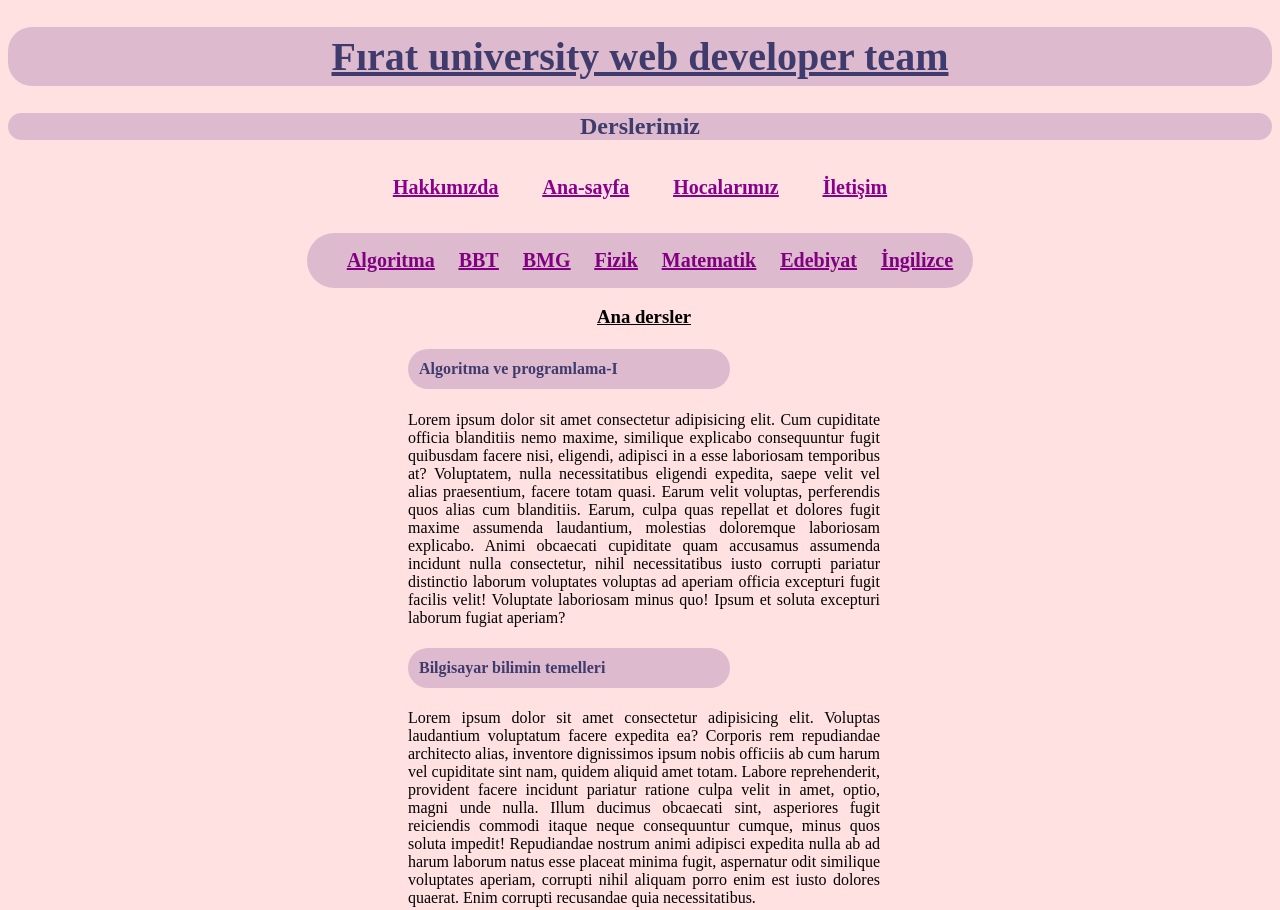
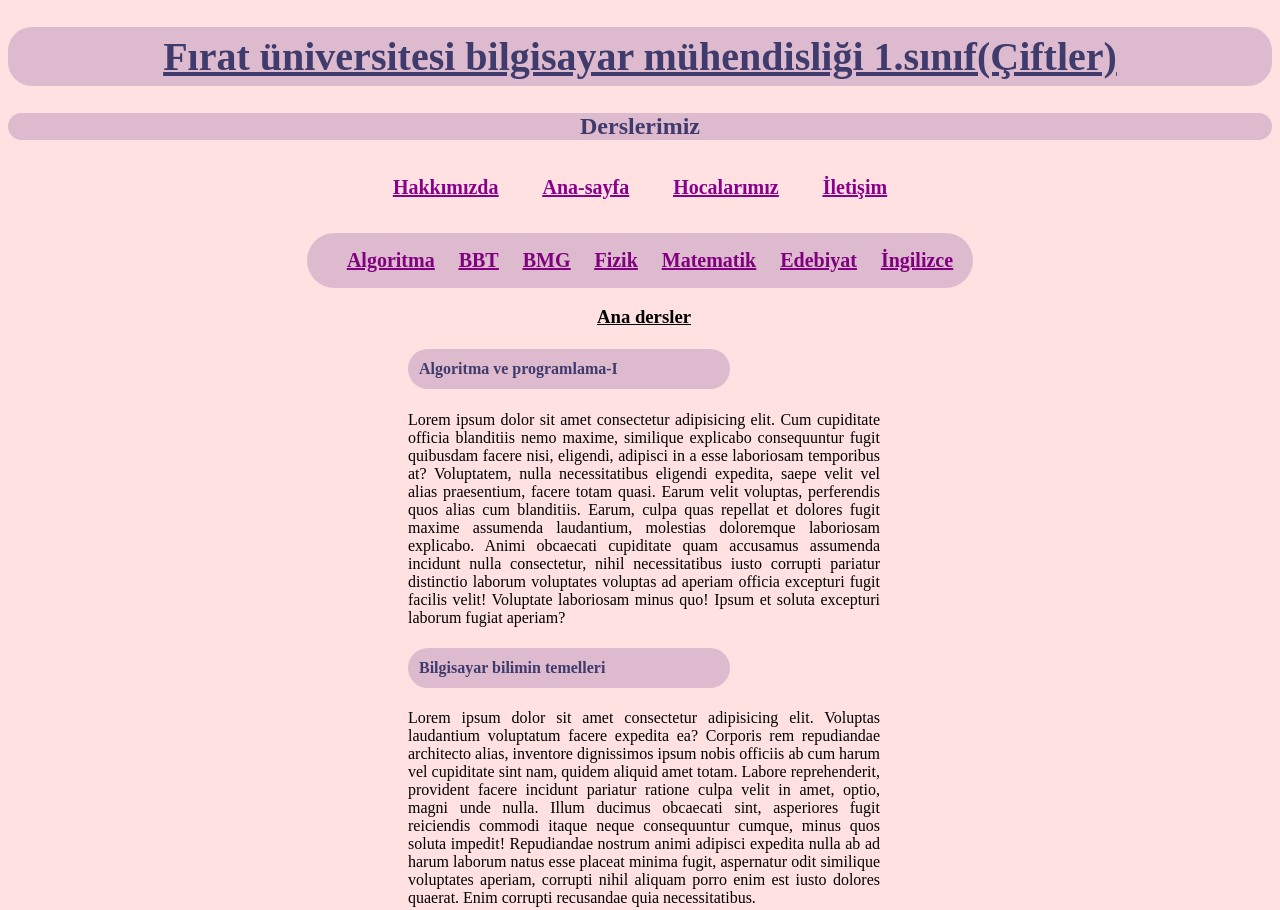
Before and after one commit to Soresta/Frontend-Patika, a plain HTML site: page Deneme1/lessons.html in a window 1280 px wide. Shown: the top 910 px of the page. Drawn offline with Linux system fonts and the light colour scheme.

Commit message:
Update lessons.html

```diff
--- a/Deneme1/lessons.html
+++ b/Deneme1/lessons.html
@@ -11,7 +11,7 @@
 <body style="background-color: #FFE1E1;">
     <header style="background-color: #DEBACE; border-radius: 24px;">
 
-        <h1 > <u>Fırat university web developer team</u></h1>
+        <h1 > <u>Fırat üniversitesi bilgisayar mühendisliği 1.sınıf(Çiftler)</u></h1>
      </header>
 
      <section >
```
